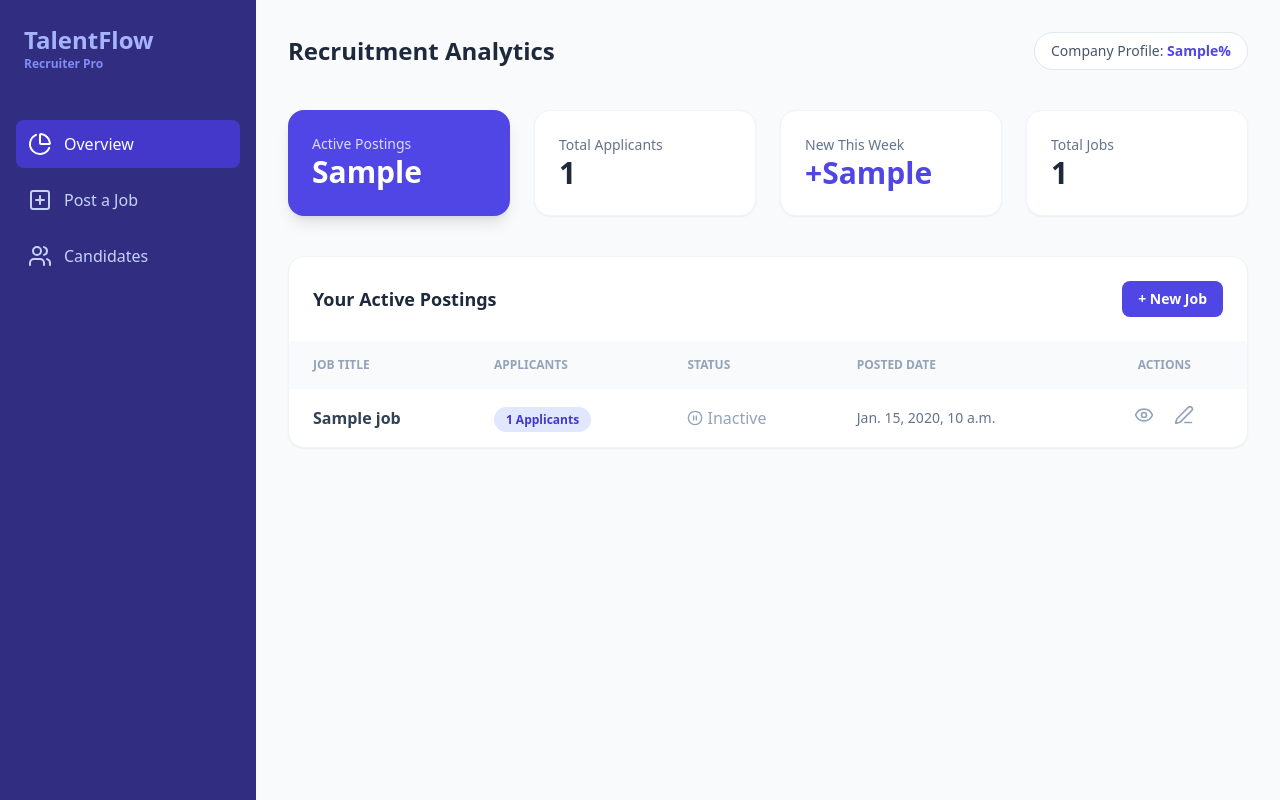
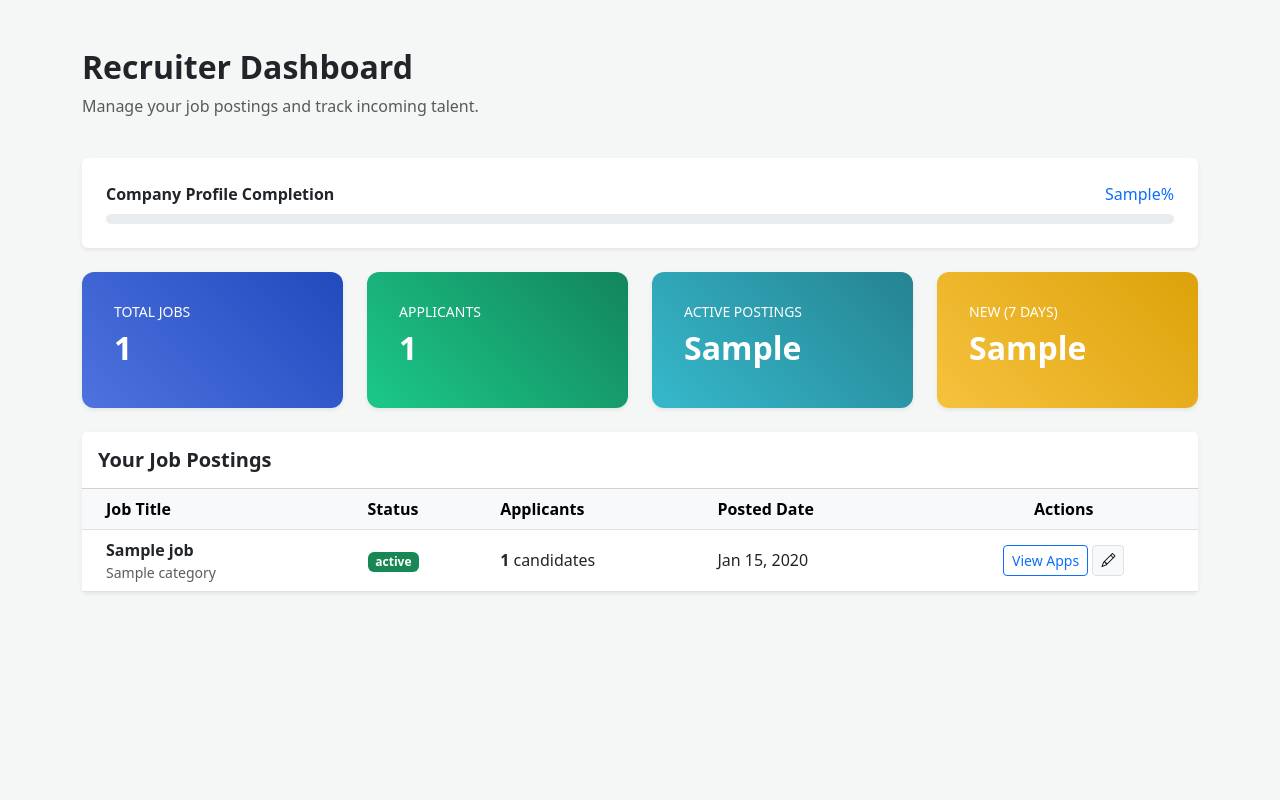
Before and after one commit to Bhagaval0777/Job_Portel, a Django app: template dashboard/templates/recruiter_dashboard.html in a window 1280 px wide. Run offline with Django 5.2, Linux system fonts and the light colour scheme; the template is opened without the code that fills it: most values are stand-ins (such as "Sample title", 1, 10 or a date in 2020); parts of the project's set-up code (start-up, migrations or seed data) failed here and were passed over; some libraries are stand-ins or nearby versions.

Commit message:
jobseeker completed

```diff
--- a/JobApplicationManagement/models.py
+++ b/JobApplicationManagement/models.py
@@ -2,6 +2,7 @@ from django.db import models
 from django.conf import settings
 from Jobs.models import Job
 from jobseeker.models import JobSeekerProfile
+
 
 # Create your models here.
 class Application(models.Model):
--- a/JobApplicationManagement/urls.py
+++ b/JobApplicationManagement/urls.py
@@ -1,9 +1,12 @@
 from django.urls import path
-from . import views
+from .views import JobApplicationCreateListView, ApplicationDetailView
 
+app_name = 'JobApplicationManagement'
 
 urlpatterns = [
-    path('api/apply/', views.ApplyJobAPIView.as_view(), name='api_apply_job'),
-    path('api/jobs/<int:job_id>/applicants/', views.JobApplicantsListAPIView.as_view(), name='api_job_applicants'),
-    path('api/applications/<int:pk>/status/', views.UpdateApplicationStatusAPIView.as_view(), name='api_update_status'),
+    # GET: List my applications | POST: Apply for a job
+    path('apply/', JobApplicationCreateListView.as_view(), name='job-apply'),
+
+    # GET: View specific application details
+    path('apply/<int:application_id>/', ApplicationDetailView.as_view(), name='application-detail'),
 ]
--- a/Jobs/urls.py
+++ b/Jobs/urls.py
@@ -1,5 +1,7 @@
 from django.urls import path
 from . import views
+
+app_name = 'jobs'
 
 urlpatterns = [
     path('jobs/', views.job_list, name='job_list'),
--- a/dashboard/templates/recruiter_dashboard.html
+++ b/dashboard/templates/recruiter_dashboard.html
@@ -3,89 +3,125 @@
 <head>
     <meta charset="UTF-8">
     <meta name="viewport" content="width=device-width, initial-scale=1.0">
-    <title>Recruiter Dashboard | TalentFlow</title>
-    <script src="https://cdn.tailwindcss.com"></script>
-    <script src="https://unpkg.com/lucide@latest"></script>
+    <title>Recruiter Dashboard</title>
+    <link href="https://cdn.jsdelivr.net/npm/bootstrap@5.3.0/dist/css/bootstrap.min.css" rel="stylesheet">
+    <link rel="stylesheet" href="https://cdn.jsdelivr.net/npm/bootstrap-icons@1.11.1/font/bootstrap-icons.css">
+    <style>
+        body { background-color: #f4f7f6; }
+        .stat-card { border: none; border-radius: 12px; color: white; transition: 0.3s; }
+        .stat-card:hover { transform: translateY(-5px); }
+        .bg-jobs { background: linear-gradient(45deg, #4e73df, #224abe); }
+        .bg-apps { background: linear-gradient(45deg, #1cc88a, #13855c); }
+        .bg-active { background: linear-gradient(45deg, #36b9cc, #258391); }
+        .bg-new { background: linear-gradient(45deg, #f6c23e, #dda20a); }
+    </style>
 </head>
-<body class="bg-slate-50 font-sans">
-    <div class="min-h-screen flex">
-        <aside class="w-64 bg-indigo-900 text-white hidden md:block">
-            <div class="p-6 text-2xl font-bold text-indigo-300">TalentFlow <span class="text-xs block text-indigo-400">Recruiter Pro</span></div>
-            <nav class="mt-6 px-4 space-y-2">
-                <a href="#" class="flex items-center space-x-3 bg-indigo-700 p-3 rounded-lg"><i data-lucide="pie-chart"></i> <span>Overview</span></a>
-                <a href="#" class="flex items-center space-x-3 p-3 text-indigo-200 hover:bg-indigo-800 rounded-lg"><i data-lucide="plus-square"></i> <span>Post a Job</span></a>
-                <a href="#" class="flex items-center space-x-3 p-3 text-indigo-200 hover:bg-indigo-800 rounded-lg"><i data-lucide="users"></i> <span>Candidates</span></a>
-            </nav>
-        </aside>
+<body>
 
-        <main class="flex-1 p-8">
-            <header class="flex justify-between items-center mb-10">
-                <h2 class="text-2xl font-bold text-slate-800">Recruitment Analytics</h2>
-                <div class="bg-white border border-slate-200 px-4 py-2 rounded-full text-sm font-medium text-slate-600">
-                    Company Profile: <span class="text-indigo-600 font-bold">{{ profile_completion }}%</span>
+<div class="container py-5">
+    <div class="d-flex justify-content-between align-items-center mb-4">
+        <div>
+            <h2 class="fw-bold">Recruiter Dashboard</h2>
+            <p class="text-muted">Manage your job postings and track incoming talent.</p>
         </div>
-            </header>
+        <!-- <a href="{% url 'jobs:job_list' %}" class="btn btn-primary shadow-sm">
+            <i class="bi bi-plus-lg me-2"></i>Post a New Job
+        </a> -->
+    </div>
 
-            <section class="grid grid-cols-1 md:grid-cols-4 gap-6 mb-10">
-                <div class="bg-indigo-600 p-6 rounded-2xl shadow-lg text-white">
-                    <p class="opacity-80 text-sm">Active Postings</p>
-                    <p class="text-3xl font-bold">{{ status_summary.active_postings }}</p>
+    <div class="card mb-4 border-0 shadow-sm">
+        <div class="card-body p-4">
+            <div class="d-flex justify-content-between mb-2">
+                <span class="fw-bold">Company Profile Completion</span>
+                <span class="text-primary">{{ profile_completion }}%</span>
             </div>
-                <div class="bg-white p-6 rounded-2xl shadow-sm border border-slate-100">
-                    <p class="text-slate-500 text-sm">Total Applicants</p>
-                    <p class="text-3xl font-bold text-slate-800">{{ status_summary.total_applicants_received }}</p>
+            <div class="progress" style="height: 10px;">
+                <div class="progress-bar bg-primary" role="progressbar" style="width: {{ profile_completion }}%"></div>
             </div>
-                <div class="bg-white p-6 rounded-2xl shadow-sm border border-slate-100">
-                    <p class="text-slate-500 text-sm">New This Week</p>
-                    <p class="text-3xl font-bold text-indigo-600">+{{ status_summary.new_this_week }}</p>
         </div>
-                <div class="bg-white p-6 rounded-2xl shadow-sm border border-slate-100">
-                    <p class="text-slate-500 text-sm">Total Jobs</p>
-                    <p class="text-3xl font-bold text-slate-800">{{ status_summary.total_job_postings }}</p>
     </div>
-            </section>
 
-            <div class="bg-white rounded-2xl shadow-sm border border-slate-100 overflow-hidden">
-                <div class="p-6 flex justify-between items-center">
-                    <h3 class="font-bold text-slate-800 text-lg">Your Active Postings</h3>
-                    <button class="bg-indigo-600 text-white px-4 py-2 rounded-lg text-sm font-bold">+ New Job</button>
+    <div class="row g-4 mb-4">
+        <div class="col-md-3">
+            <div class="card stat-card bg-jobs p-3 shadow-sm">
+                <div class="card-body">
+                    <h6 class="small text-uppercase">Total Jobs</h6>
+                    <h2 class="fw-bold">{{ status_summary.total_job_postings }}</h2>
                 </div>
-                <table class="w-full text-left">
-                    <thead class="bg-slate-50 text-slate-400 text-xs uppercase">
+            </div>
+        </div>
+        <div class="col-md-3">
+            <div class="card stat-card bg-apps p-3 shadow-sm">
+                <div class="card-body">
+                    <h6 class="small text-uppercase">Applicants</h6>
+                    <h2 class="fw-bold">{{ status_summary.total_applicants_received }}</h2>
+                </div>
+            </div>
+        </div>
+        <div class="col-md-3">
+            <div class="card stat-card bg-active p-3 shadow-sm">
+                <div class="card-body">
+                    <h6 class="small text-uppercase">Active Postings</h6>
+                    <h2 class="fw-bold">{{ status_summary.active_postings }}</h2>
+                </div>
+            </div>
+        </div>
+        <div class="col-md-3">
+            <div class="card stat-card bg-new p-3 shadow-sm">
+                <div class="card-body">
+                    <h6 class="small text-uppercase">New (7 Days)</h6>
+                    <h2 class="fw-bold">{{ status_summary.new_this_week }}</h2>
+                </div>
+            </div>
+        </div>
+    </div>
+
+    <div class="card border-0 shadow-sm">
+        <div class="card-header bg-white py-3">
+            <h5 class="fw-bold mb-0">Your Job Postings</h5>
+        </div>
+        <div class="card-body p-0">
+            <div class="table-responsive">
+                <table class="table table-hover align-middle mb-0">
+                    <thead class="table-light">
                         <tr>
-                            <th class="px-6 py-4">Job Title</th>
-                            <th class="px-6 py-4">Applicants</th>
-                            <th class="px-6 py-4">Status</th>
-                            <th class="px-6 py-4">Posted Date</th>
-                            <th class="px-6 py-4 text-center">Actions</th>
+                            <th class="ps-4">Job Title</th>
+                            <th>Status</th>
+                            <th>Applicants</th>
+                            <th>Posted Date</th>
+                            <th class="text-center">Actions</th>
                         </tr>
                     </thead>
-                    <tbody class="divide-y divide-slate-100">
+                    <tbody>
                         {% for job in my_job_postings %}
-                        <tr class="hover:bg-indigo-50/30 transition">
-                            <td class="px-6 py-4 font-semibold text-slate-700">{{ job.title }}</td>
-                            <td class="px-6 py-4">
-                                <span class="bg-indigo-100 text-indigo-700 px-3 py-1 rounded-full text-xs font-bold">{{ job.applicant_count }} Applicants</span>
+                        <tr>
+                            <td class="ps-4">
+                                <div class="fw-bold">{{ job.title }}</div>
+                                <div class="small text-muted">{{ job.category.name }}</div>
                             </td>
-                            <td class="px-6 py-4">
-                                {% if job.is_active %}
-                                <span class="text-green-500 flex items-center gap-1"><i data-lucide="check-circle-2" class="w-4 h-4"></i> Active</span>
-                                {% else %}
-                                <span class="text-slate-400 flex items-center gap-1"><i data-lucide="pause-circle" class="w-4 h-4"></i> Inactive</span>
-                                {% endif %}
+                            <td>
+                                <span class="badge {% if job.status == 'open' %}bg-success{% else %}bg-secondary{% endif %}">
+                                    {{ job.get_status_display }}
+                                </span>
                             </td>
-                            <td class="px-6 py-4 text-slate-500 text-sm">{{ job.created_at }}</td>
-                            <td class="px-6 py-4 text-center">
-                                <button class="text-slate-400 hover:text-indigo-600 px-2"><i data-lucide="eye" class="w-5 h-5"></i></button>
-                                <button class="text-slate-400 hover:text-indigo-600 px-2"><i data-lucide="edit-3" class="w-5 h-5"></i></button>
+                            <td><span class="fw-bold">{{ job.num_applicants }}</span> candidates</td>
+                            <td>{{ job.created_at|date:"M d, Y" }}</td>
+                            <td class="text-center">
+                                <a href="#" class="btn btn-sm btn-outline-primary">View Apps</a>
+                                <a href="#" class="btn btn-sm btn-light border"><i class="bi bi-pencil"></i></a>
                             </td>
+                        </tr>
+                        {% empty %}
+                        <tr>
+                            <td colspan="5" class="text-center py-5 text-muted">You haven't posted any jobs yet.</td>
                         </tr>
                         {% endfor %}
                     </tbody>
                 </table>
             </div>
-        </main>
         </div>
-    <script>lucide.createIcons();</script>
+    </div>
+</div>
+
 </body>
 </html>
--- a/jobseeker/urls.py
+++ b/jobseeker/urls.py
@@ -1,20 +1,22 @@
 from django.urls import path
 from .views import *
+
+app_name = 'jobseeker'
 
 urlpatterns = [
     path('dashboard/', jobseeker_dashboard_view, name='jobseeker-dashboard'),
 
-    path('profile/', JobSeekerProfileView.as_view()),
+    path('profile/', JobSeekerProfileView.as_view(), name='jobseeker-profile'),
 
     path('profile/skill/', SkillView.as_view()),
     path('profile/skill/<int:skill_id>/', SkillView.as_view()),
 
-    path('profile/location/', PreferredLocationView.as_view()),
+    path('profile/location/', PreferredLocationView.as_view(), name='jobseeker-profile-location'),
     path('profile/location/<int:location_id>/', PreferredLocationView.as_view()),
 
-    path('profile/education/', EducationView.as_view()),
+    path('profile/education/', EducationView.as_view(), name='jobseeker-profile-education'),
     path('profile/education/<int:education_id>/', EducationView.as_view()),
 
-    path('profile/experience/', ExperienceView.as_view()),
+    path('profile/experience/', ExperienceView.as_view(), name='jobseeker-profile-experience'),
     path('profile/experience/<int:experience_id>/', ExperienceView.as_view()),
 ]
```
Also changed, not shown: JobApplicationManagement/serializers.py (+19 -5 lines), JobApplicationManagement/views.py (+23 -38 lines), dashboard/templates/jobseeker_dashboard.html (+113 -52 lines), dashboard/views.py (+78 -28 lines). Lines whose indentation alone changed are shown as unchanged.
